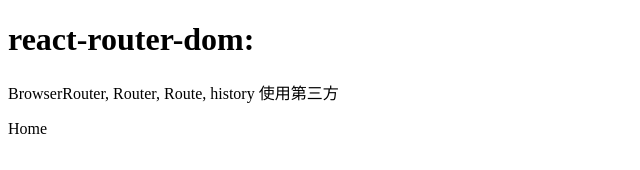
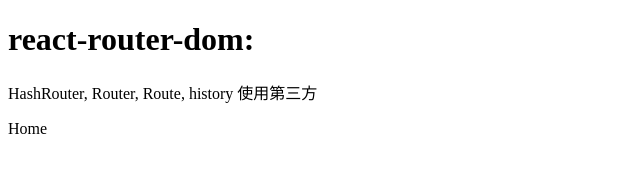
Before and after one commit to JeasonSun/mreact-router, a React (Create React App) app: page / in a window 1280 px wide. Shown: the top 170 px of the page, without its empty margins (0-640 px from the left). Built offline with nearby package versions, Linux system fonts and the light colour scheme.

Commit message:
feat(hashrouter): hashRouter

```diff
--- a/src/App.jsx
+++ b/src/App.jsx
@@ -1,5 +1,5 @@
 import React from 'react'
-import { BrowserRouter as Router, Route } from './react-router-dom'
+import { HashRouter as Router, Route } from './react-router-dom'
 
 import Home from './components/Home'
 import User from './components/User'
@@ -9,7 +9,7 @@
   return (
     <>
       <h1>react-router-dom:</h1>
-      <p> BrowserRouter, Router, Route, history 使用第三方</p>
+      <p> HashRouter, Router, Route, history 使用第三方</p>
       <Router>
         <Route path='/' component={Home} exact />
         <Route path='/user' component={User} />
--- /dev/null
+++ b/src/react-router-dom/HashRouter.js
@@ -0,0 +1,16 @@
+import React from "react";
+import Router from "../react-router/Router";
+import { createHashHistory } from "history";
+
+class HashRouter extends React.Component {
+  constructor(props) {
+    super(props);
+    this.history = createHashHistory(props);
+  }
+
+  render() {
+    return <Router history={this.history}>{this.props.children}</Router>;
+  }
+}
+
+export default HashRouter;
--- a/src/react-router-dom/index.js
+++ b/src/react-router-dom/index.js
@@ -1,2 +1,3 @@
 export * from "../react-router";
 export { default as BrowserRouter } from "./BrowserRouter";
+export { default as HashRouter } from "./HashRouter";
```
Also changed, not shown: bak/1.BrowserRouter.js (added).
